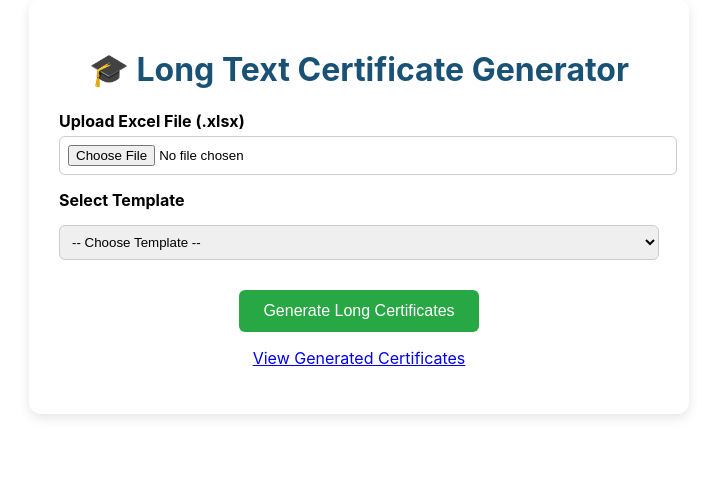
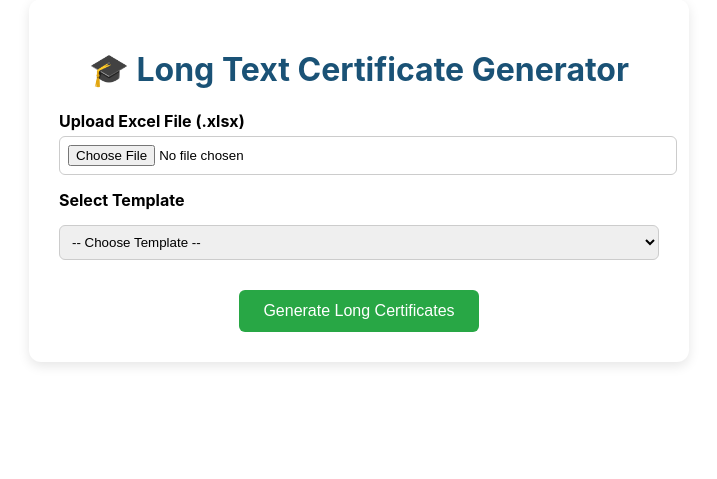
Before and after one commit to Afonime-Excel123/certificate-generator, a Flask app: page /long in a window 1280 px wide. Shown: the part 49-528 px from the top of the page, without its empty margins (281-998 px from the left). Run offline with Flask 3, Linux system fonts and the light colour scheme.

Commit message:
Fix: remove broken /download link

```diff
--- a/templates/long.html
+++ b/templates/long.html
@@ -39,7 +39,7 @@
     </form>
 
     <!-- <p><a href="{{ url_for('short_gen') }}">👉 Switch to Short Text Generator</a></p> -->
-    <p><a href="{{ url_for('download') }}">View Generated Certificates</a></p>
+    <!-- <p><a href="{{ url_for('download') }}">View Generated Certificates</a></p> -->
 
     {% with messages = get_flashed_messages(with_categories=true) %}
       {% if messages %}
```
